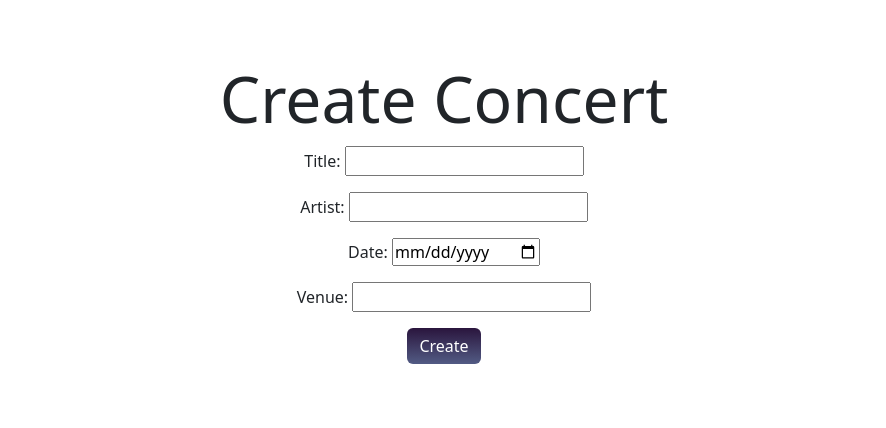
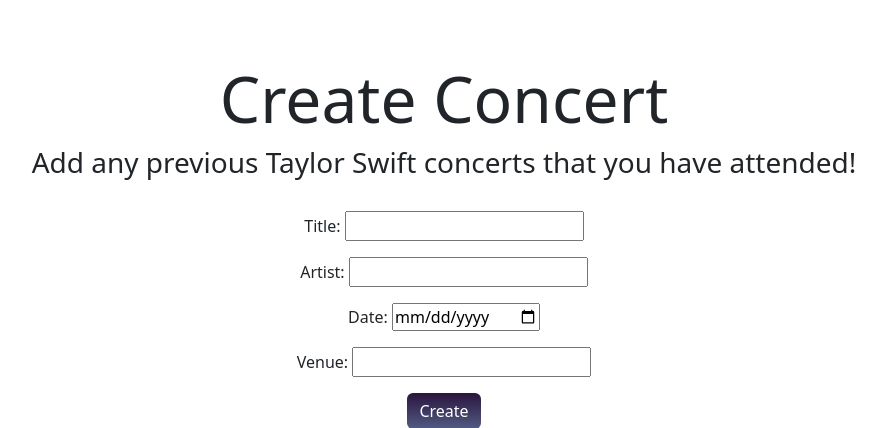
Before and after one commit to kristinstockley/SwiftSeats, a Django app: page /concerts/create/ in a window 1280 px wide. Shown: the part 67-495 px from the top of the page, without its empty margins (196-1082 px from the left). Run offline with Django 4.2, Linux system fonts and the light colour scheme; the visitor is signed in with stand-in values (Sample User, id 1); some libraries are stand-ins or nearby versions.

Commit message:
minor changes

```diff
--- a/swiftseats/main_app/models.py
+++ b/swiftseats/main_app/models.py
@@ -1,7 +1,7 @@
 from django.db import models
 from django.contrib.auth.models import User
 
-
+#many-to-many
 class Concert(models.Model):
     title = models.CharField(max_length=100)
     artist = models.CharField(max_length=100)
@@ -12,7 +12,7 @@
     def __str__(self):
         return self.title
 
-
+#one-to-many
 class Ticket(models.Model):
     price = models.DecimalField(max_digits=8, decimal_places=2)
     seat_number = models.CharField(max_length=10)
@@ -21,7 +21,7 @@
     def __str__(self):
         return str(self.pk)
 
-
+#many-to-many
 class Wishlist(models.Model):
     user = models.OneToOneField(User, on_delete=models.CASCADE)
     tickets = models.ManyToManyField(Ticket)
--- a/swiftseats/main_app/templates/main_app/create_concert.html
+++ b/swiftseats/main_app/templates/main_app/create_concert.html
@@ -2,6 +2,8 @@
 
 {% block content %}
   <h1>Create Concert</h1>
+  <h3>Add any previous Taylor Swift concerts that you have attended!</h3><br>
+
   <form method="post" action="{% url 'create-concert' %}">
     {% csrf_token %}
     {{ form.as_p }}
```
